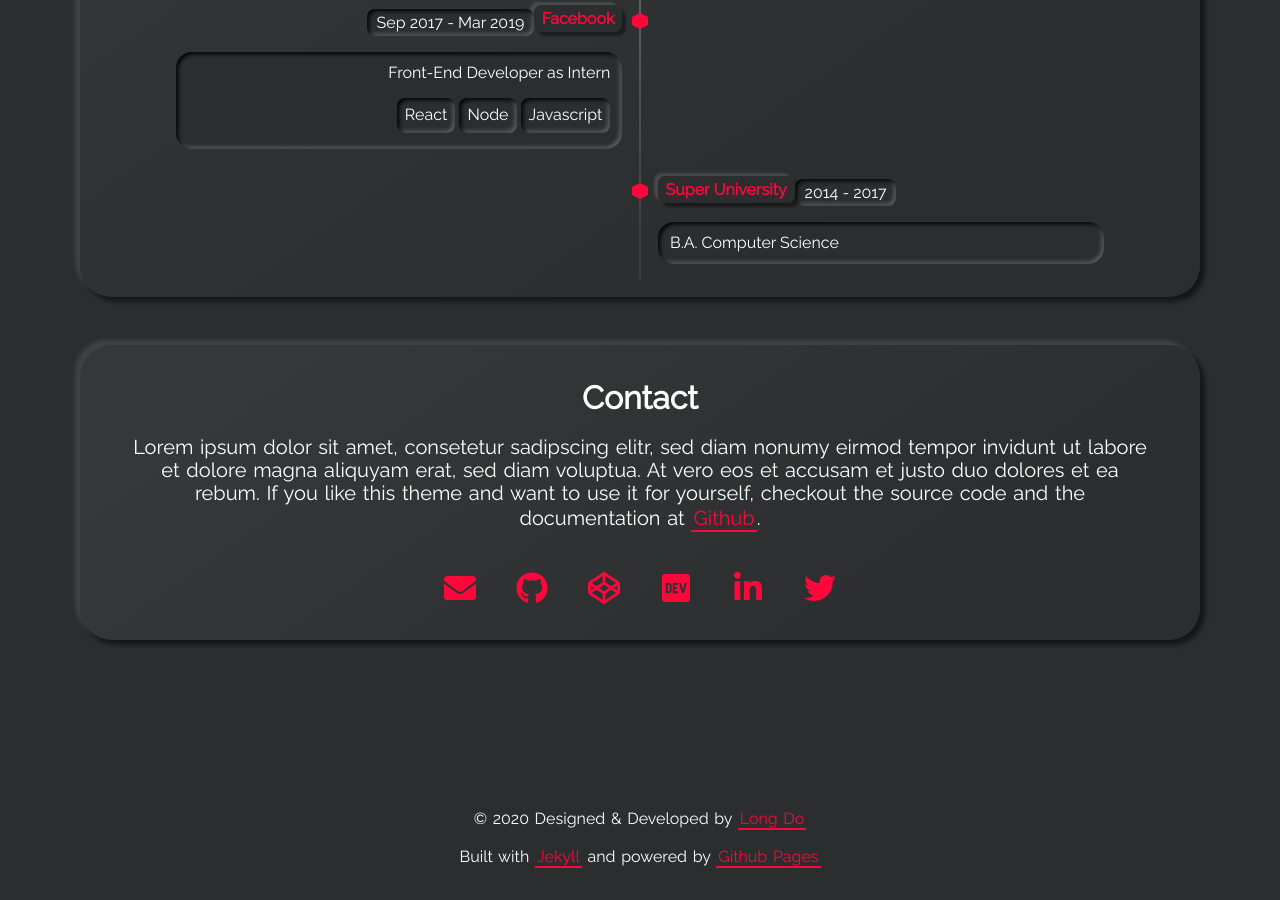
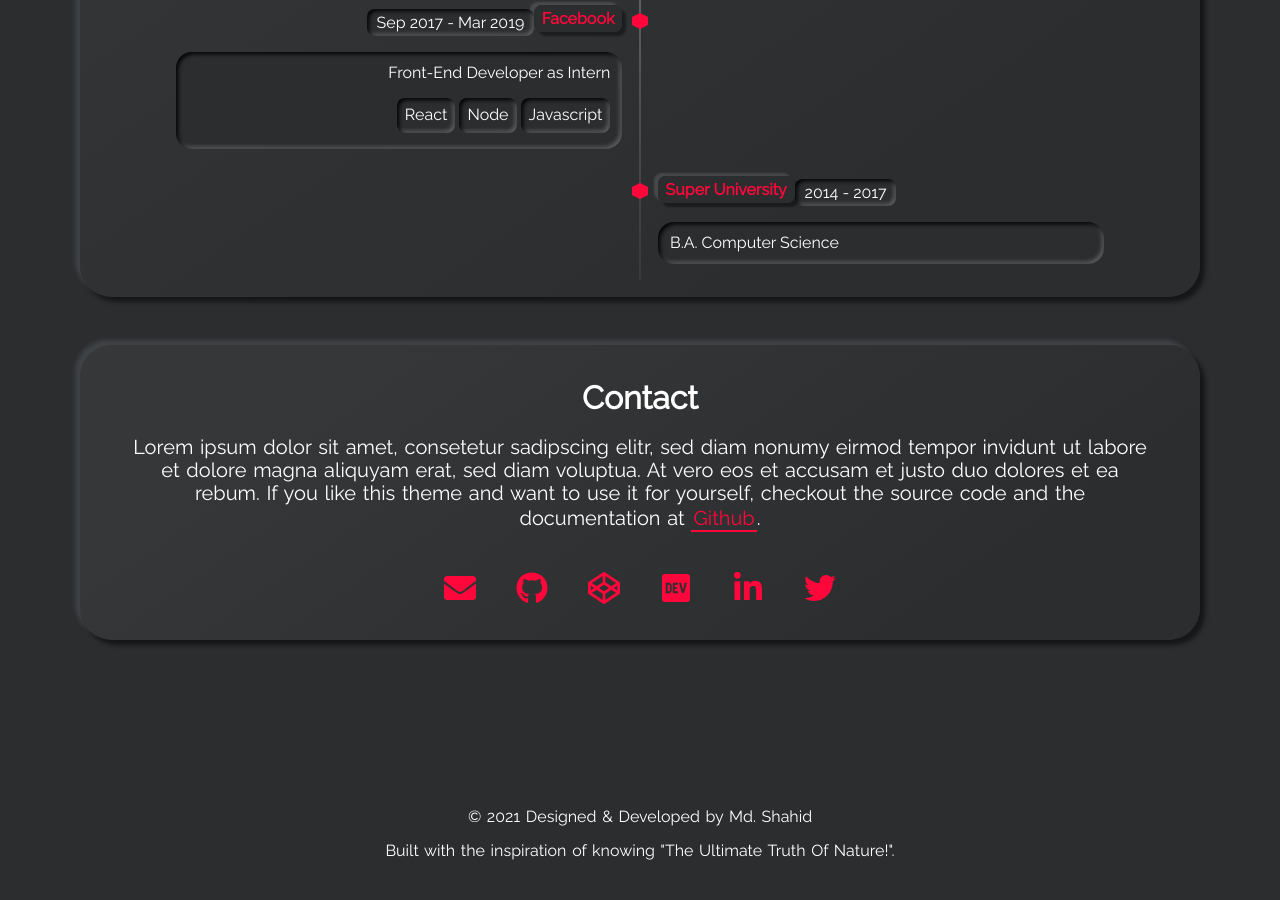
Before and after one commit to MDShahid94/evanarose.com, a Jekyll site: the page built from index.html, in a window 1280 px wide and 900 px high, scrolled down 2286 px. Built offline with Jekyll 4.4.1, drawn with Linux system fonts in a browser that asks for light colours.

Commit message:
footer change

```diff
--- a/_includes/footer.html
+++ b/_includes/footer.html
@@ -1,19 +1,9 @@
 <footer class="footer">
   <p>
-    &copy; 2020 Designed & Developed by
-    <a class="highlight-link" href="https://longpdo.github.io/" target="_blank" rel="noreferrer">
-      Long Do
-    </a>
+    &copy; 2021 Designed & Developed by Md. Shahid
   </p>
   <p>
-    Built with
-    <a class="highlight-link" href="https://jekyllrb.com/"target="_blank" rel="noreferrer">
-      Jekyll
-    </a>
-    and powered by
-    <a class="highlight-link" href="https://pages.github.com/" target="_blank" rel="noreferrer">
-      Github Pages
-    </a>
+    Built with the inspiration of knowing "The Ultimate Truth Of Nature!".
   </p>
 </footer>
 
```
Also changed, not shown: _layouts/page.html (deleted, +0 -44 lines).
